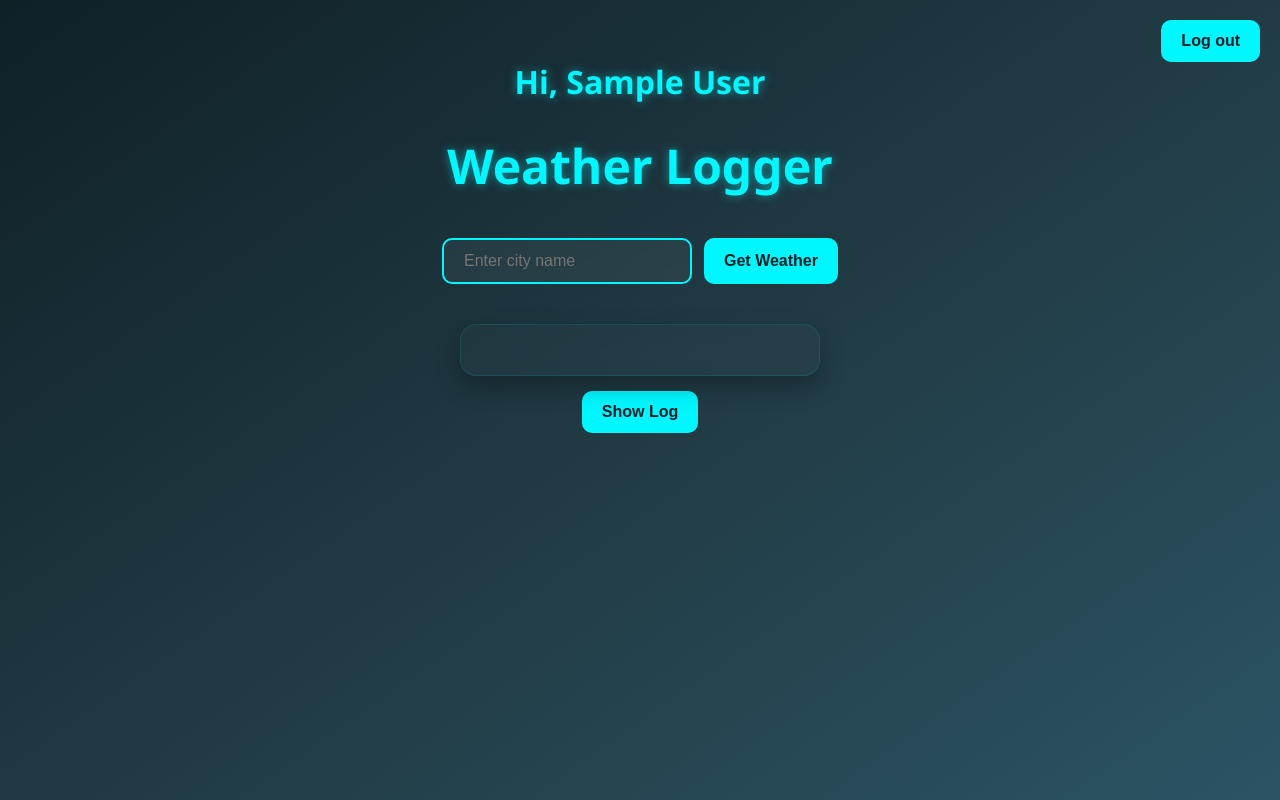
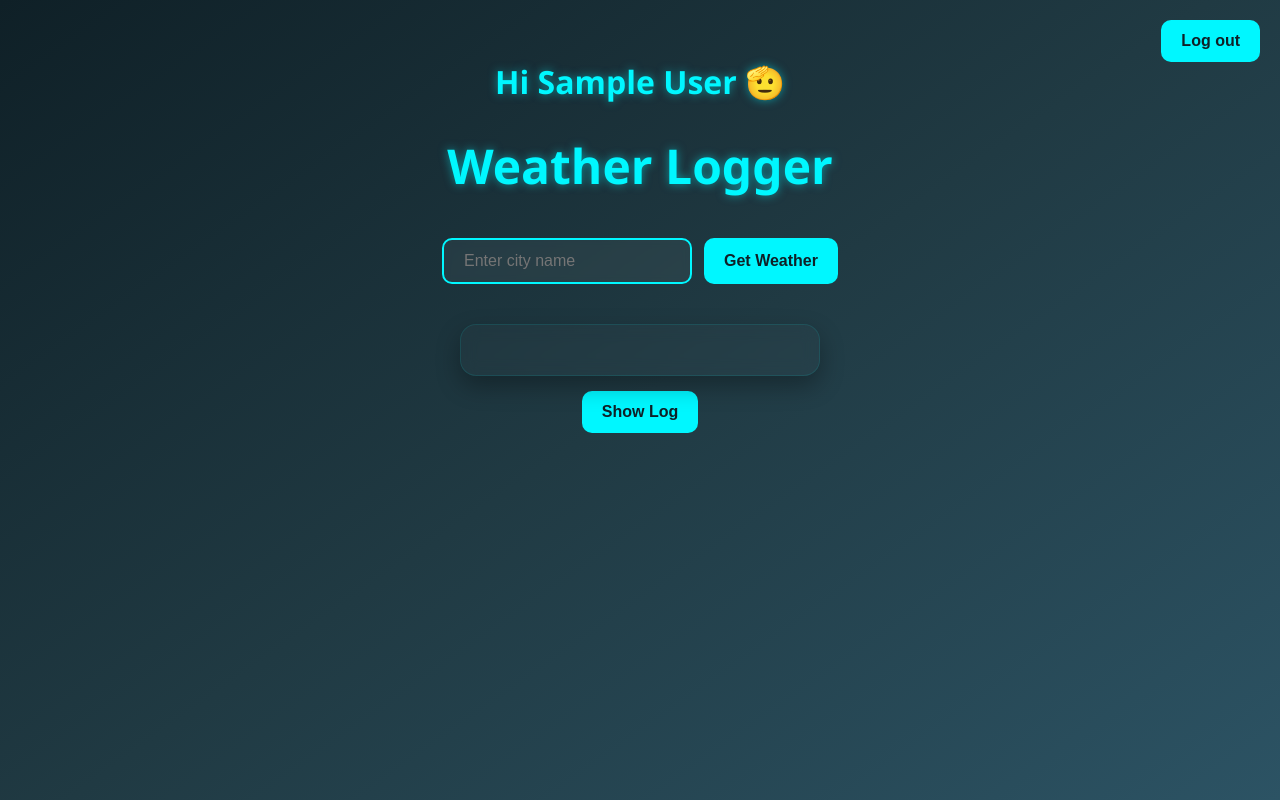
Before and after one commit to ss2127/Weather-Logger-App, a plain HTML site: page weather-frontend/index.html in a window 1280 px wide. Drawn offline with Linux system fonts and the light colour scheme; sample sign-in values are in the browser's storage.

Commit message:
modified greeting message

```diff
--- a/weather-frontend/index.html
+++ b/weather-frontend/index.html
@@ -11,7 +11,7 @@
   </head>
   <body>
     <div id="logoutDiv"><button id="logoutBtn">Log out</button></div>
-    <h2>Hi, <span id="display-username"></span></h2>
+    <h2>Hi <span id="display-username"></span> 🫡</h2>
     <h1>Weather Logger</h1>
     <form id="weatherForm">
       <input
```
